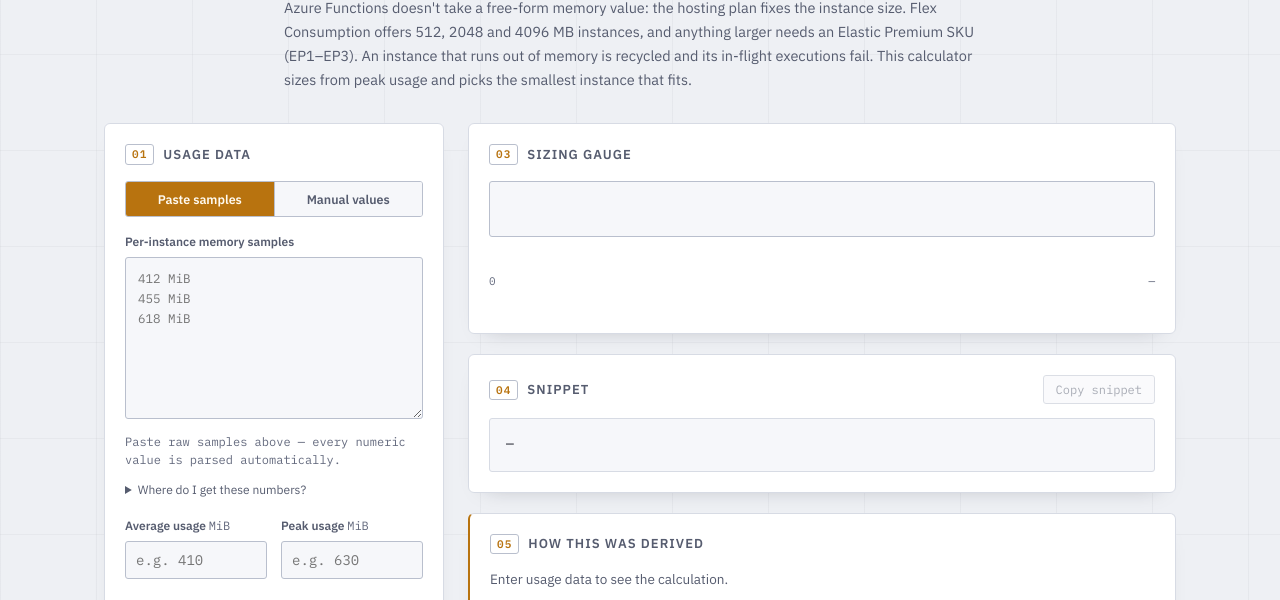
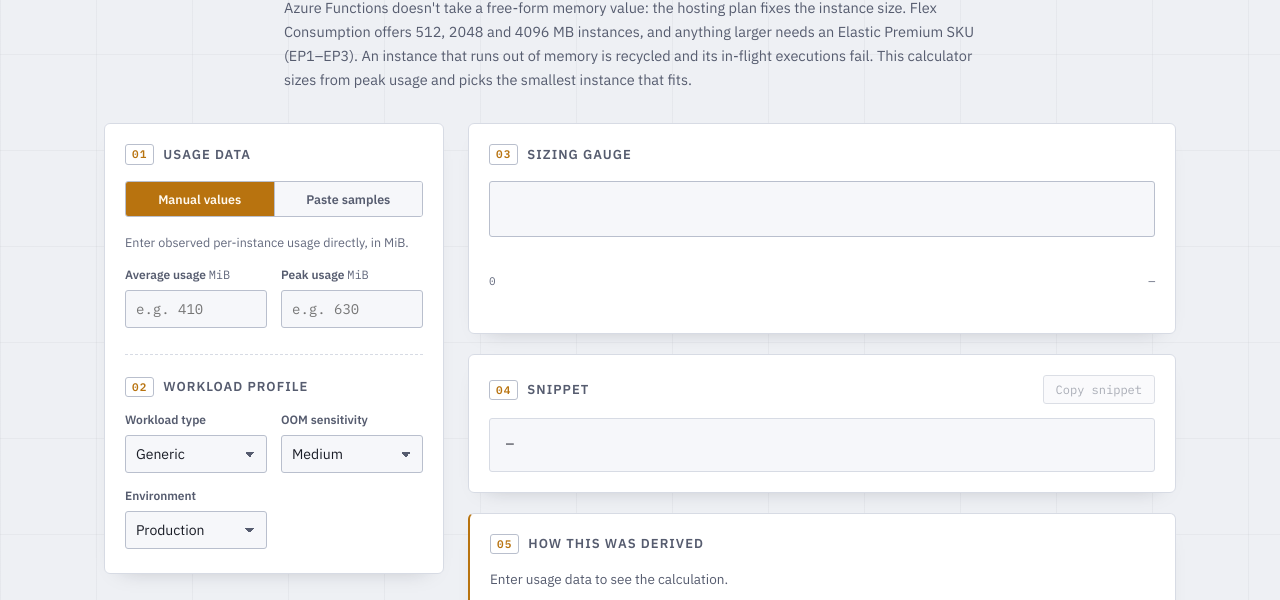
Before and after one commit to torrentalle/memorylimit-dev, a website: page public/azure-functions/index.html in a window 1280 px wide. Shown: the part 169-769 px from the top of the page. Drawn offline with Linux system fonts and the light colour scheme.

Commit message:
Show Manual values first and make it the default input mode

```diff
--- a/public/azure-functions/index.html
+++ b/public/azure-functions/index.html
@@ -100,11 +100,11 @@
       <h2 id="inputs-heading" class="panel__title"><span class="panel__index">01</span> Usage data</h2>
 
       <div class="mode-toggle" role="group" aria-label="Input mode">
-        <button class="mode-toggle__btn" id="mode-paste-btn" type="button" aria-pressed="true" aria-controls="mode-paste">Paste samples</button>
-        <button class="mode-toggle__btn" id="mode-manual-btn" type="button" aria-pressed="false" aria-controls="mode-manual">Manual values</button>
+        <button class="mode-toggle__btn" id="mode-manual-btn" type="button" aria-pressed="true" aria-controls="mode-manual">Manual values</button>
+        <button class="mode-toggle__btn" id="mode-paste-btn" type="button" aria-pressed="false" aria-controls="mode-paste">Paste samples</button>
       </div>
 
-      <div id="mode-paste">
+      <div id="mode-paste" class="is-hidden">
         <label class="field-label" for="prom-input">Per-instance memory samples</label>
         <textarea
           id="prom-input"
@@ -121,7 +121,7 @@
         </details>
       </div>
 
-      <div id="mode-manual" class="is-hidden">
+      <div id="mode-manual">
         <p class="field-hint">Enter observed per-instance usage directly, in MiB.</p>
       </div>
 
--- a/public/js/app.js
+++ b/public/js/app.js
@@ -327,6 +327,6 @@ export function initCalculator({ platformId, formatter }) {
     }, 1600);
   });
 
-  setMode('paste');
+  setMode('manual');
   recalculate();
 }
```
Also changed, not shown: e2e/smoke.spec.js (+3 -0 lines), public/cloud-run/index.html (+4 -4 lines), public/docker-compose/index.html (+4 -4 lines), public/kubernetes/index.html (+4 -4 lines), public/lambda/index.html (+4 -4 lines), public/nomad/index.html (+4 -4 lines), public/proxmox/index.html (+4 -4 lines), public/redis/index.html (+4 -4 lines), public/systemd/index.html (+4 -4 lines), public/vmware/index.html (+4 -4 lines).
